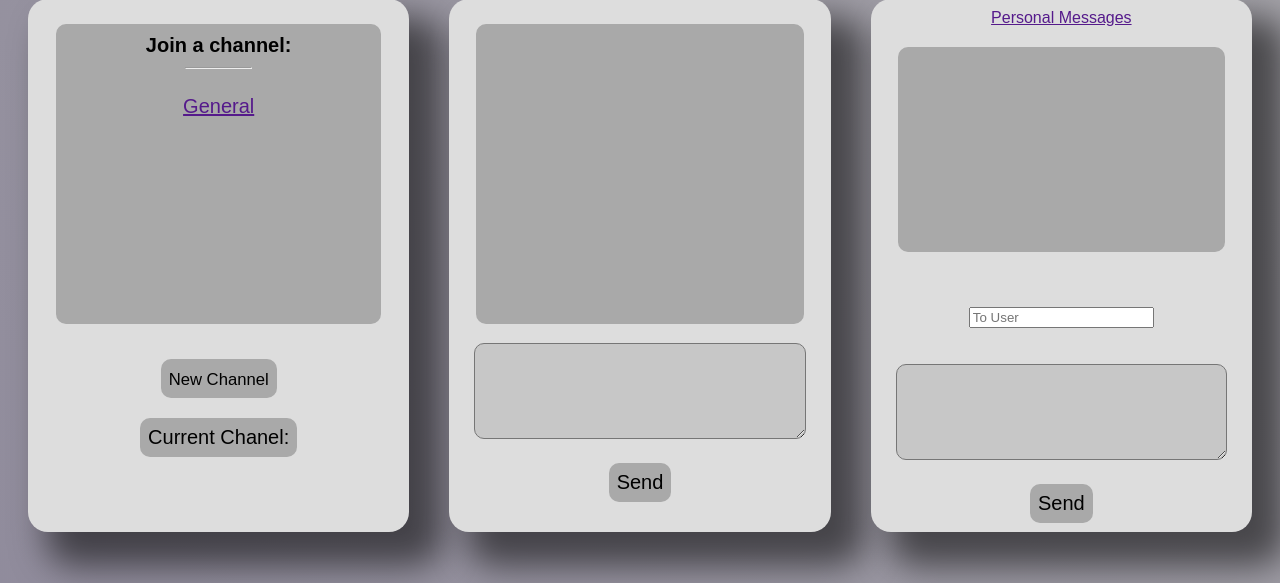
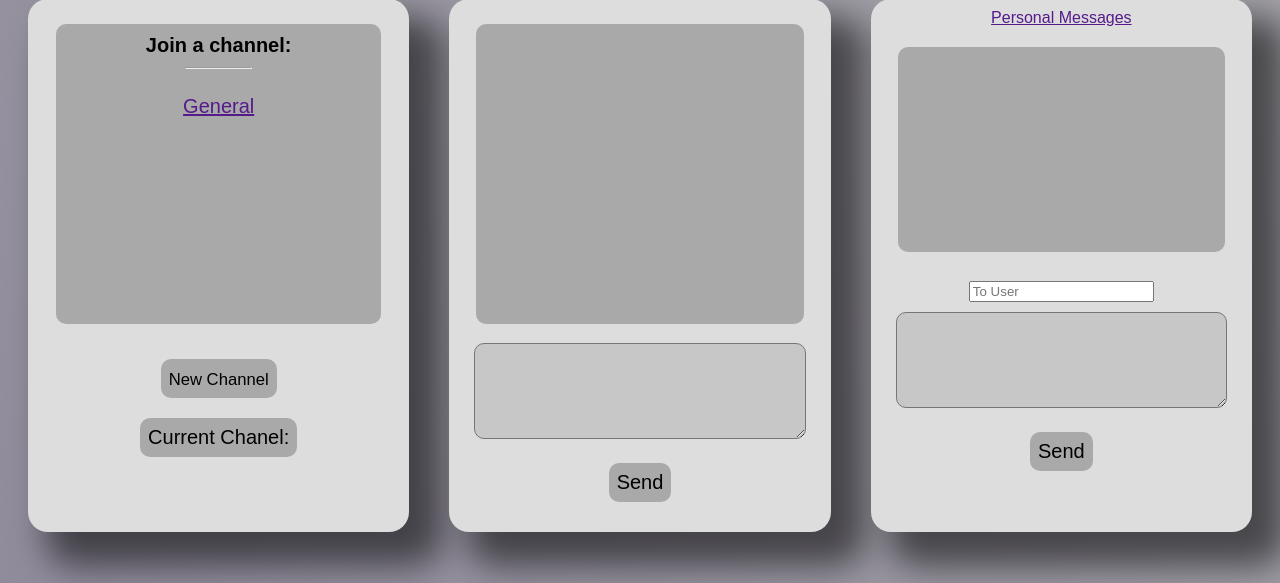
Before and after one commit to Elias-Cz/project2, a Flask app: page / in a window 1280 px wide. Shown: the part 155-738 px from the top of the page. Run offline with Flask 2, Linux system fonts and the light colour scheme; some libraries are stand-ins or nearby versions.

Commit message:
minor changes

```diff
--- a/static/style.css
+++ b/static/style.css
@@ -106,7 +106,7 @@ ul {
 }
 
 input {
-  margin: 10%;
+  margin: 10px;
 }
 
 textarea {
```
